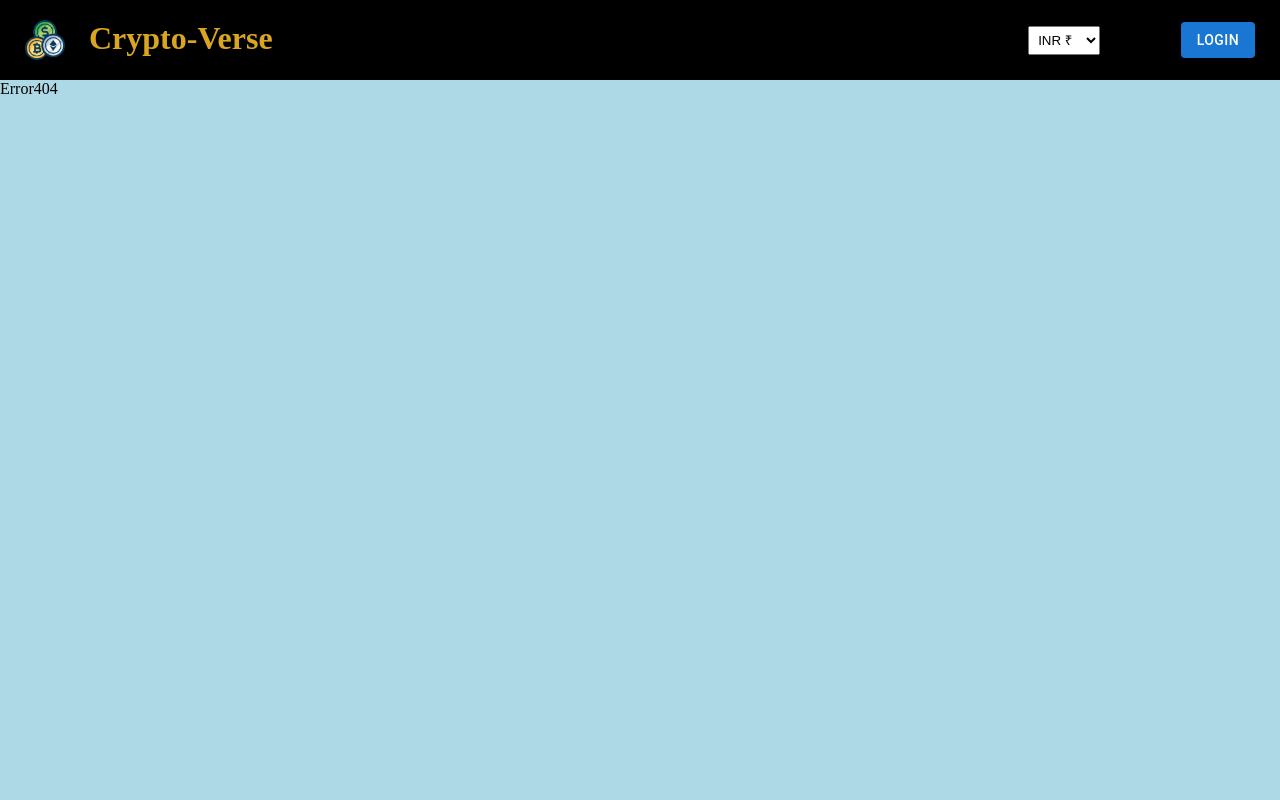
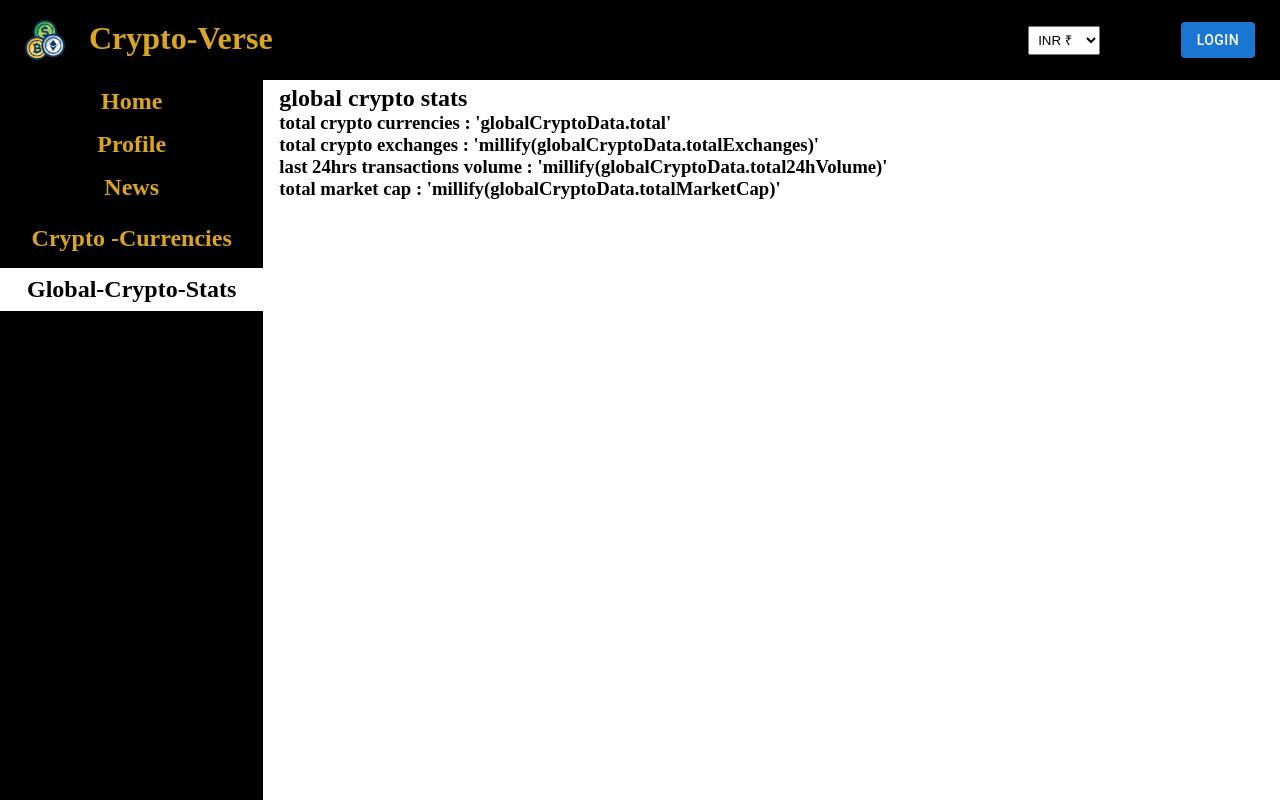
Before and after one commit to wolf-shubham/meta-crypto-verse, a React (Create React App) app in the folder client/: page /global-stats in a window 1280 px wide. Built offline with nearby package versions, Linux system fonts and the light colour scheme; no server answers.

Commit message:
news page CSS

```diff
--- a/client/src/App.js
+++ b/client/src/App.js
@@ -8,6 +8,7 @@ import Error404 from './pages/Error404';
 import CryptoDetails from './pages/CryptoDetails';
 import News from './pages/News';
 import CryptoCurrencies from './pages/CryptoCurrencies';
+import GlobalCryptoStats from './pages/GlobalCryptoStats';
 
 
 function App() {
@@ -21,6 +22,7 @@ function App() {
         <Route path='/cryptocurrencies' element={<CryptoCurrencies />} />
         <Route path='/crypto/:id' element={<CryptoDetails />} />
         <Route path='/news' element={<News />} />
+        <Route path='/global-stats' element={<GlobalCryptoStats />} />
         <Route path='*' element={<Error404 />} />
       </Routes>
     </div>
--- a/client/src/Components/Coin.jsx
+++ b/client/src/Components/Coin.jsx
@@ -44,15 +44,13 @@ const Coin = ({ trend }) => {
                             <img src={trend.image} alt={trend.name} style={{ width: '40px' }} />
                         }
                         subheader={trend.symbol}
-                        action={watchlistCoin.includes(trend.id) ? null : <AddCircle onClick={handleSubmit} />}
+                        action={watchlistCoin.includes(trend.id) ? null : <AddCircle onClick={handleSubmit} style={{ color: '#2155CD' }} />}
                     >
                     </CardHeader>
                 </Link>
-
                 <CardContent>
                     <Grid container>
                         <Grid item xs={12} sm={6} md={4} lg={3}>
-                            <h3>{trend.symbol}</h3>
                             <h3>{symbol}{numberWithCommas(trend.current_price)}</h3>
                             <h3 style={{
                                 color: trend.price_change_percentage_24h > 0 ? 'green' : 'red'
--- a/client/src/Components/LeftNavbar.jsx
+++ b/client/src/Components/LeftNavbar.jsx
@@ -42,6 +42,13 @@ const LeftNavbar = () => {
                         <h2 style={{ color: 'goldenrod', padding: '1rem' }} >Crypto -Currencies</h2>
                 }
             </Link>
+            <Link to='/global-stats' onClick={() => setTab('/global-stats')} style={{ textDecoration: 'none' }}>
+                {
+                    tab === '/global-stats' ?
+                        <h2 style={{ color: 'black', backgroundColor: 'white', padding: '0.5rem 1rem' }}>Global-Crypto-Stats</h2> :
+                        <h2 style={{ color: 'goldenrod', padding: '1rem' }} >Global-Crypto-Stats </h2>
+                }
+            </Link>
         </div>
     )
 }
--- a/client/src/Pages/CryptoCurrencies.jsx
+++ b/client/src/Pages/CryptoCurrencies.jsx
@@ -11,7 +11,9 @@ const CryptoCurrencies = () => {
                     flex: 9.5,
                     height: '90vh',
                     backgroundColor: 'yellowgreen',
-                    overflowY: 'scroll'
+                    overflowY: 'scroll',
+                    paddingLeft: '1rem',
+                    paddingTop: '5px'
                 }}
             >
                 <h1>cryptocurrencies</h1>
--- a/client/src/Pages/CryptoDetails.jsx
+++ b/client/src/Pages/CryptoDetails.jsx
@@ -35,7 +35,9 @@ const CryptoDetails = () => {
                 style={{
                     flex: 9.5,
                     height: '90vh',
-                    backgroundColor: 'yellowgreen'
+                    backgroundColor: 'yellowgreen',
+                    paddingLeft: '1rem',
+                    paddingTop: '5px'
                 }}
             >
                 {!coin ? <CircularProgress /> : <CryptoChart coin={coin} />}
--- /dev/null
+++ b/client/src/Pages/GlobalCryptoStats.jsx
@@ -0,0 +1,31 @@
+import React from 'react'
+import LeftNavbar from '../components/LeftNavbar'
+
+const GlobalCryptoStats = () => {
+    return (
+        <div style={{ display: 'flex' }}>
+            <LeftNavbar />
+            <div
+                style={{
+                    flex: 9.5,
+                    height: '90vh',
+                    backgroundColor: 'white',
+                    overflowY: 'scroll',
+                    paddingLeft: '1rem',
+                    paddingTop: '5px'
+                }}
+            >
+                <div className="globalStats">
+                    <h2>global crypto stats</h2>
+                    {/* <h3>{data.coins.name}</h3> */}
+                    <h3>total crypto currencies : 'globalCryptoData.total'</h3>
+                    <h3>total crypto exchanges : 'millify(globalCryptoData.totalExchanges)'</h3>
+                    <h3>last 24hrs transactions volume : 'millify(globalCryptoData.total24hVolume)'</h3>
+                    <h3>total market cap : 'millify(globalCryptoData.totalMarketCap)'</h3>
+                </div>
+            </div>
+        </div>
+    )
+}
+
+export default GlobalCryptoStats
--- a/client/src/Pages/Home.jsx
+++ b/client/src/Pages/Home.jsx
@@ -33,16 +33,10 @@ const Home = () => {
                     height: '90vh',
                     backgroundColor: 'white',
                     overflowY: 'scroll',
+                    paddingLeft: '1rem',
+                    paddingTop: '5px'
                 }}
             >
-                <div className="globalStats">
-                    <h2>global crypto stats</h2>
-                    {/* <h3>{data.coins.name}</h3> */}
-                    <h3>total crypto currencies : 'globalCryptoData.total'</h3>
-                    <h3>total crypto exchanges : 'millify(globalCryptoData.totalExchanges)'</h3>
-                    <h3>last 24hrs transactions volume : 'millify(globalCryptoData.total24hVolume)'</h3>
-                    <h3>total market cap : 'millify(globalCryptoData.totalMarketCap)'</h3>
-                </div>
                 <h1>Crypto Currencies</h1>
                 {loading ? <CircularProgress /> :
                     (
--- a/client/src/Pages/News.jsx
+++ b/client/src/Pages/News.jsx
@@ -1,6 +1,7 @@
 import axios from 'axios';
 import React, { useEffect, useState } from 'react'
 import LeftNavbar from '../components/LeftNavbar'
+import logo from '../images/logo.png'
 
 const News = () => {
 
@@ -43,24 +44,34 @@ const News = () => {
                 style={{
                     flex: 9.5,
                     height: '90vh',
-                    backgroundColor: 'yellowgreen',
+                    backgroundColor: 'white',
                     overflowY: 'scroll',
+                    paddingLeft: '1rem',
+                    paddingTop: '5px'
                 }}
             >
-                <h1>news</h1>
                 {
                     news.map((news, i) => (
-                        <div key={i}>
-                            <a href={news.url} target='_blank' rel='noreferrer'>
-                                <h2>{news.name}</h2>
-                                <h3>{news.description}</h3>
-                                <img src={news?.image?.thumbnail?.contentUrl} alt='' />
-                            </a>
+                        <div key={i} style={{ display: 'flex', boxShadow: `rgba(6, 24, 44, 0.4) 0px 0px 0px 2px, rgba(6, 24, 44, 0.65) 0px 4px 6px -1px, rgba(255, 255, 255, 0.08) 0px 1px 0px inset`, padding: '1rem 0', marginTop: '15px', marginRight: '1rem', borderRadius: '5px' }}>
+                            <div >
+                                <img src={news?.image?.thumbnail?.contentUrl || logo} alt={''}
+                                    style={{
+                                        width: '100px',
+                                        marginLeft: '1rem'
+                                    }}
+                                />
+                            </div>
+                            <div style={{ marginLeft: '1rem' }}>
+                                <a href={news.url} target='_blank' rel='noreferrer' style={{ color: 'black', textDecoration: 'none' }}>
+                                    <h2>{news.name}</h2>
+                                </a>
+                                <h3 style={{ color: '#393E46', marginTop: '5px' }}>{news.description}</h3>
+                            </div>
                         </div>
                     ))
                 }
             </div>
-        </div>
+        </div >
     )
 }
 
--- a/client/src/Pages/Profile.jsx
+++ b/client/src/Pages/Profile.jsx
@@ -1,6 +1,6 @@
 import axios from 'axios'
 import React, { useEffect } from 'react'
-import { useNavigate } from 'react-router-dom'
+import { Link, useNavigate } from 'react-router-dom'
 import LeftNavbar from '../components/LeftNavbar'
 import { numberWithCommas } from '../config/Functions'
 import { CryptoContextState } from '../context/CryptoContextAPI'
@@ -43,10 +43,12 @@ const Profile = () => {
                 style={{
                     flex: 9.5,
                     height: '90vh',
-                    backgroundColor: 'yellowgreen'
+                    backgroundColor: 'yellowgreen',
+                    overflowY: 'scroll',
+                    paddingLeft: '1rem',
+                    paddingTop: '5px'
                 }}
             >
-                <h1>profile</h1>
                 {watchlistCoin.length > 0 ? <h1>Your watchlist</h1> : <h1>You have no coins in your watchlist</h1>}
                 <div>
                     {coinsData.map((coin, i) => (
@@ -54,14 +56,20 @@ const Profile = () => {
                             {
                                 watchlistCoin.includes(coin.id) ?
                                     <div>
-                                        <h2>{coin.name}</h2>
-                                        <img src={coin.image} alt={coin.name} />
-                                        <h3 style={{ display: "flex", gap: 8 }}>
+                                        <Link to={`/crypto/${coin.id}`} style={{ textDecoration: 'none', color: 'black' }}>
+                                            <h2>{coin.name}</h2>
+                                        </Link>
+                                        <img src={coin.image} alt={coin.name} style={{ width: '40px' }} />
+                                        <h3>
                                             {symbol}{" "}
                                             {numberWithCommas(coin.current_price.toFixed(2))}
                                         </h3>
                                         <i className="fa-solid fa-trash"
                                             onClick={(e) => { handleRemoveCoin(coin.id) }}
+                                            style={{
+                                                fontSize: '1.5rem',
+                                                cursor: 'pointer'
+                                            }}
                                         ></i>
                                     </div>
                                     : null
@@ -69,7 +77,7 @@ const Profile = () => {
                         </div>
                     ))}
                 </div>
-            </div>
+            </div >
         </div >
     )
 }
```
